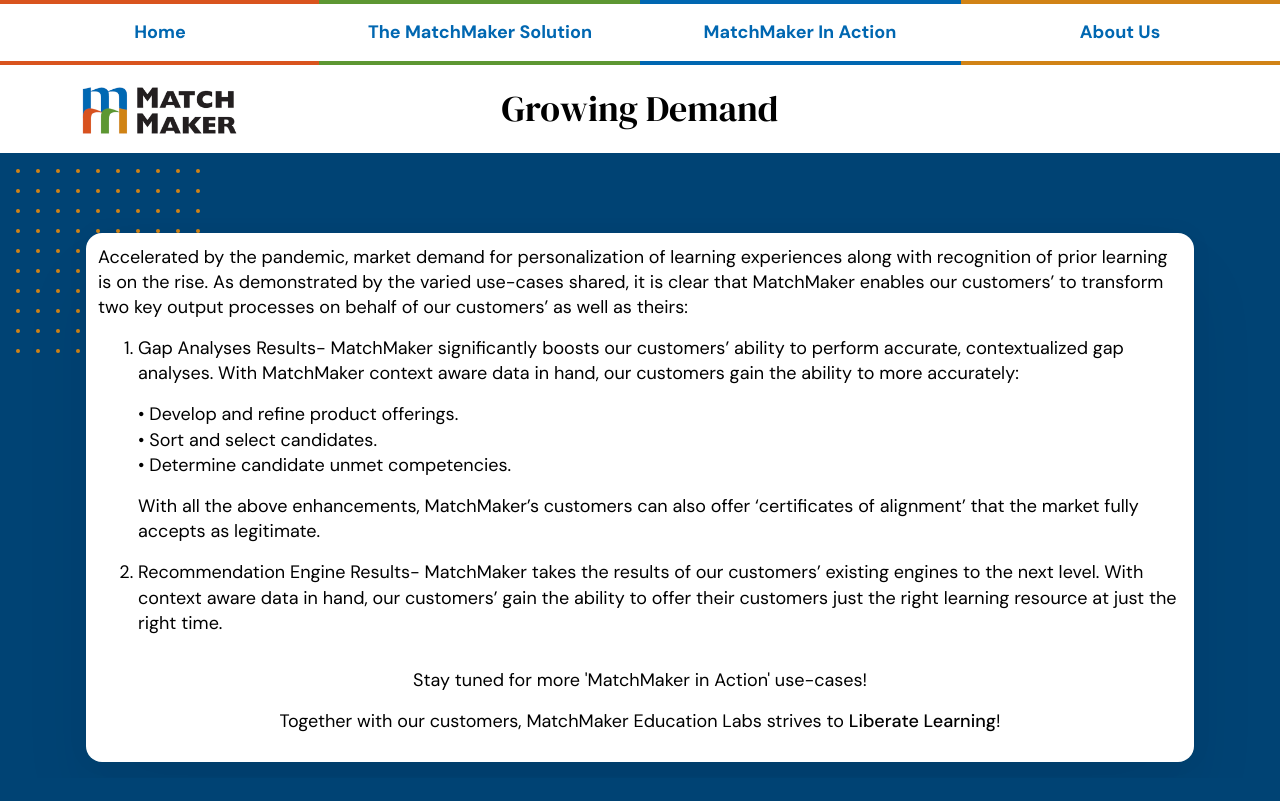
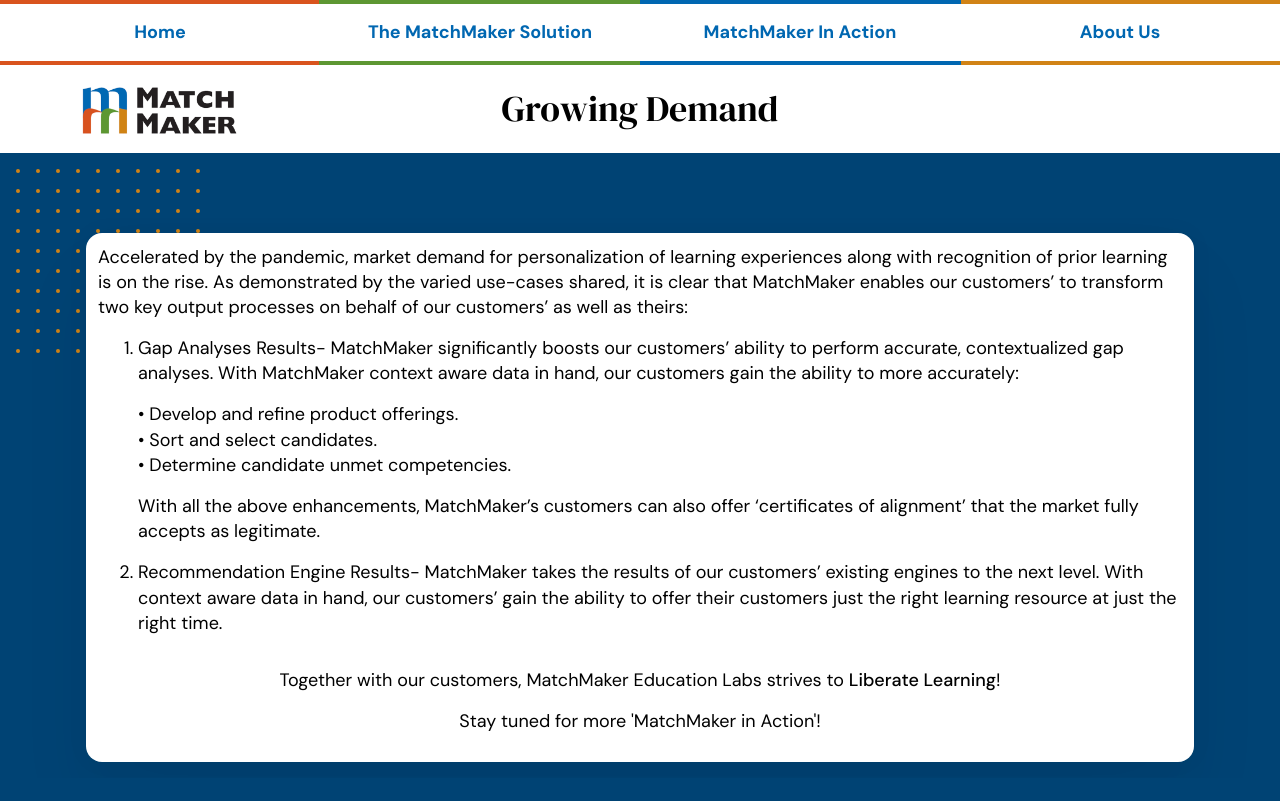
Before and after one commit to matchmakeredlabs/matchmakeredlabs.develop, a Jekyll site: the page built from _Action/Hello.md, in a window 1280 px wide. Shown: the top 801 px of the page. Built offline with Jekyll 4.4.1, drawn with Linux system fonts in a browser that asks for light colours.

Commit message:
Update Hello.md

```diff
--- a/_Action/Hello.md
+++ b/_Action/Hello.md
@@ -15,5 +15,5 @@
 
 2. Recommendation Engine Results- MatchMaker takes the results of our customers’ existing engines to the next level. With context aware data in hand, our customers’ gain the ability to offer their customers just the right learning resource at just the right time.
 
-<p class="text-center">Stay tuned for more 'MatchMaker in Action' use-cases!
-<p class="text-center">Together with our customers, MatchMaker Education Labs strives to <strong>Liberate Learning</strong>!</p>
+<p class="text-center">Together with our customers, MatchMaker Education Labs strives to <strong>Liberate Learning</strong>!<br/>
+<p class="text-center">Stay tuned for more 'MatchMaker in Action'!</p>
```
